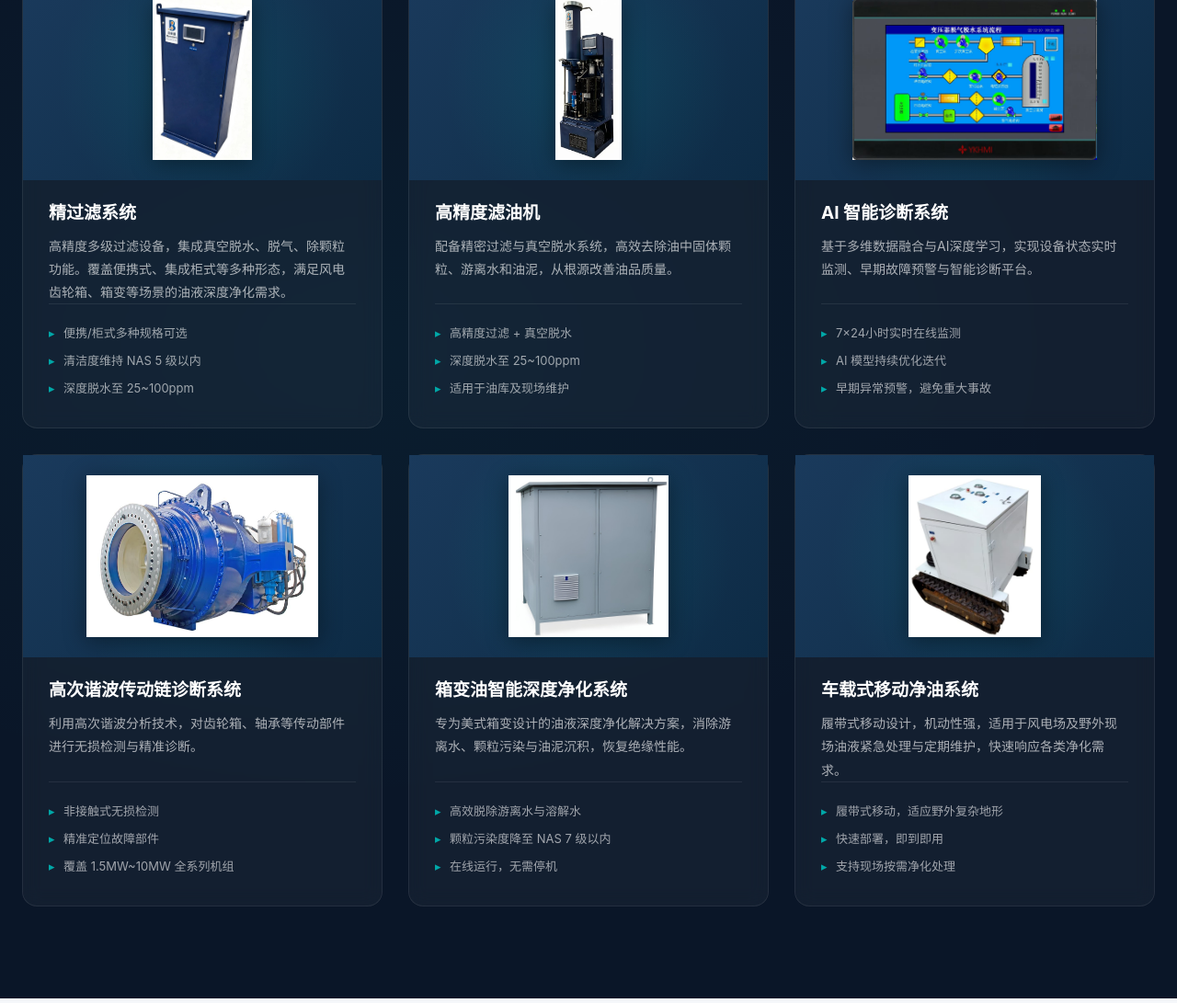
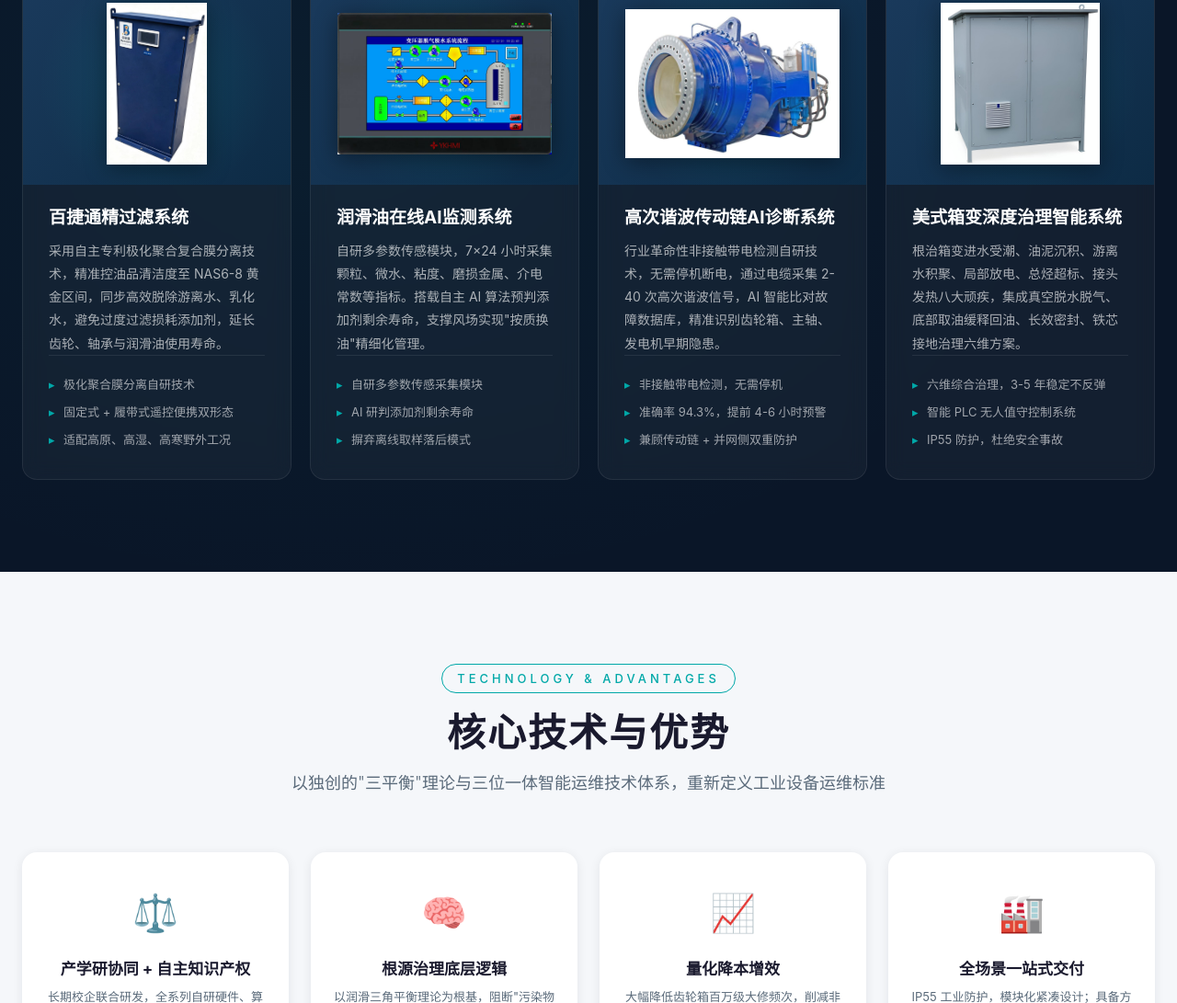
Before and after one commit to luoxuewuhen123/zhongdianWeb, a website: page index.html in a window 1280 px wide. Shown: the part 2664-3755 px from the top of the page at 92% size. Drawn offline with Linux system fonts and the light colour scheme.

Commit message:
2026-7-26 14:15

```diff
--- a/index.html
+++ b/index.html
@@ -442,8 +442,8 @@
         .products .section-tag { border-color: var(--accent); color: var(--accent-light); }
         .product-grid {
             display: grid;
-            grid-template-columns: repeat(3, 1fr);
-            gap: 28px;
+            grid-template-columns: repeat(4, 1fr);
+            gap: 20px;
             position: relative;
             z-index: 1;
         }
@@ -1130,7 +1130,7 @@
         @media (max-width: 1024px) {
             .about-grid { grid-template-columns: 1fr; gap: 40px; }
             .pain-grid { grid-template-columns: 1fr 1fr; }
-            .product-grid { grid-template-columns: 1fr 1fr; }
+            .product-grid { grid-template-columns: 1fr 1fr; gap: 16px; }
             .adv-grid { grid-template-columns: 1fr 1fr; }
             .partner-logos { grid-template-columns: repeat(4, 1fr); }
             .footer-top { grid-template-columns: 1fr 1fr; }
@@ -1349,32 +1349,35 @@
                 <span class="section-tag">ABOUT US</span>
                 <h2>中电智为（北京）科技有限公司</h2>
                 <p>
-                    中电智为（北京）科技有限公司，旗下品牌"百捷通（Beesolon）"，是一家专注于工业设备全生命周期智能运维解决方案的高新技术企业。公司以"过滤净化 + 油品监测 + 高次谐波传动链检测"与AI多维深度融合的三位一体智能运维技术为核心，深耕风电、光热等新能源领域。
+                    中电智为（北京）科技有限公司<strong>（CHIEVIN）</strong>成立于<strong>2013 年</strong>，是专注风电新能源赛道、深耕工业设备全生命周期智能运维的高新技术企业，旗下核心运维品牌<strong>百捷通 Beesolon</strong>。
                 </p>
                 <p>
-                    我们围绕独创的润滑系统"三平衡"理论，致力于破解非计划停机、隐性故障和高昂运维成本等行业核心痛点，助力客户实现从"被动维修"到"主动预防"、从"粗放运维"到"精准治理"的跨越，最终落地无人值守远程智能化运维。
+                    公司长期与国内顶尖科研院校、行业技术专家建立产学研深度协同合作，共建流体净化、电气故障诊断联合实验室。依托自主研发的润滑三平衡理论、高次谐波 AI 诊断、极化聚合精密净化等前沿技术，累计取得多项发明专利、软件著作权与产品知识产权，打造"过滤净化 + 油品在线监测 + 传动链电气诊断"三位一体运维体系。
+                </p>
+                <p>
+                    企业聚焦风电齿轮箱、美式箱变两大核心设备，提供源头治理、实时监测、故障预判、长效管控一站式数字化解决方案，服务国内各大头部风电集团，构建安全、高效、低成本的智慧风电运维产业生态。
                 </p>
             </div>
             <div class="about-cards fade-in">
                 <div class="about-card">
                     <span class="icon">🔬</span>
-                    <h4>核心技术</h4>
-                    <p>过滤净化 + 油品监测 + 高次谐波传动链检测 + AI多维深度融合</p>
+                    <h4>产学研协同</h4>
+                    <p>联合高校课题组与行业专家，共建联合实验室，攻关节能环保核心课题</p>
                 </div>
                 <div class="about-card">
                     <span class="icon">⚙️</span>
                     <h4>三平衡理论</h4>
-                    <p>独创污染物、添加剂、油膜三平衡体系，从根源破解润滑失效</p>
+                    <p>独创污染物、添加剂、油膜三平衡体系，从根源阻断润滑失效恶性循环</p>
                 </div>
                 <div class="about-card">
-                    <span class="icon">📡</span>
-                    <h4>智能监测</h4>
-                    <p>7×24小时远程诊断，AI实时预警，变被动为主动</p>
+                    <span class="icon">🛡️</span>
+                    <h4>自主知识产权</h4>
+                    <p>多项发明专利与软件著作权，全系列自研硬件、算法与管控平台</p>
                 </div>
                 <div class="about-card">
                     <span class="icon">🌱</span>
-                    <h4>绿色低碳</h4>
-                    <p>延长设备寿命、减少资源浪费，助力碳中和目标</p>
+                    <h4>企业愿景</h4>
+                    <p>携手新能源企业共建智慧风电运维体系，助力国家双碳战略落地</p>
                 </div>
             </div>
         </div>
@@ -1423,82 +1426,54 @@
                     <img src="images/product-cabinet.jpg" alt="精过滤系统" loading="lazy">
                 </div>
                 <div class="product-body">
-                    <h4>精过滤系统</h4>
-                    <p>高精度多级过滤设备，集成真空脱水、脱气、除颗粒功能。覆盖便携式、集成柜式等多种形态，满足风电齿轮箱、箱变等场景的油液深度净化需求。</p>
+                    <h4>百捷通精过滤系统</h4>
+                    <p>采用自主专利极化聚合复合膜分离技术，精准控油品清洁度至 NAS6-8 黄金区间，同步高效脱除游离水、乳化水，避免过度过滤损耗添加剂，延长齿轮、轴承与润滑油使用寿命。</p>
                     <ul class="product-features">
-                        <li>便携/柜式多种规格可选</li>
-                        <li>清洁度维持 NAS 5 级以内</li>
-                        <li>深度脱水至 25~100ppm</li>
+                        <li>极化聚合膜分离自研技术</li>
+                        <li>固定式 + 履带式遥控便携双形态</li>
+                        <li>适配高原、高湿、高寒野外工况</li>
                     </ul>
                 </div>
             </div>
             <div class="product-card fade-in">
                 <div class="product-image">
-                    <img src="images/product-tall.jpg" alt="高精度滤油机" loading="lazy">
+                    <img src="images/tech-control-panel.jpg" alt="润滑油在线AI监测系统" loading="lazy">
                 </div>
                 <div class="product-body">
-                    <h4>高精度滤油机</h4>
-                    <p>配备精密过滤与真空脱水系统，高效去除油中固体颗粒、游离水和油泥，从根源改善油品质量。</p>
+                    <h4>润滑油在线AI监测系统</h4>
+                    <p>自研多参数传感模块，7×24 小时采集颗粒、微水、粘度、磨损金属、介电常数等指标。搭载自主 AI 算法预判添加剂剩余寿命，支撑风场实现"按质换油"精细化管理。</p>
                     <ul class="product-features">
-                        <li>高精度过滤 + 真空脱水</li>
-                        <li>深度脱水至 25~100ppm</li>
-                        <li>适用于油库及现场维护</li>
+                        <li>自研多参数传感采集模块</li>
+                        <li>AI 研判添加剂剩余寿命</li>
+                        <li>摒弃离线取样落后模式</li>
                     </ul>
                 </div>
             </div>
             <div class="product-card fade-in">
                 <div class="product-image">
-                    <img src="images/tech-control-panel.jpg" alt="AI智能诊断系统">
+                    <img src="images/product-gearbox.jpeg" alt="高次谐波传动链AI诊断系统" loading="lazy">
                 </div>
                 <div class="product-body">
-                    <h4>AI 智能诊断系统</h4>
-                    <p>基于多维数据融合与AI深度学习，实现设备状态实时监测、早期故障预警与智能诊断平台。</p>
+                    <h4>高次谐波传动链AI诊断系统</h4>
+                    <p>行业革命性非接触带电检测自研技术，无需停机断电，通过电缆采集 2-40 次高次谐波信号，AI 智能比对故障数据库，精准识别齿轮箱、主轴、发电机早期隐患。</p>
                     <ul class="product-features">
-                        <li>7×24小时实时在线监测</li>
-                        <li>AI 模型持续优化迭代</li>
-                        <li>早期异常预警，避免重大事故</li>
+                        <li>非接触带电检测，无需停机</li>
+                        <li>准确率 94.3%，提前 4-6 小时预警</li>
+                        <li>兼顾传动链 + 并网侧双重防护</li>
                     </ul>
                 </div>
             </div>
             <div class="product-card fade-in">
                 <div class="product-image">
-                    <img src="images/product-gearbox.jpeg" alt="风机齿轮箱" loading="lazy">
+                    <img src="images/site-boxtransformer2.jpg" alt="美式箱变深度治理智能系统" loading="lazy">
                 </div>
                 <div class="product-body">
-                    <h4>高次谐波传动链诊断系统</h4>
-                    <p>利用高次谐波分析技术，对齿轮箱、轴承等传动部件进行无损检测与精准诊断。</p>
+                    <h4>美式箱变深度治理智能系统</h4>
+                    <p>根治箱变进水受潮、油泥沉积、游离水积聚、局部放电、总烃超标、接头发热八大顽疾，集成真空脱水脱气、底部取油缓释回油、长效密封、铁芯接地治理六维方案。</p>
                     <ul class="product-features">
-                        <li>非接触式无损检测</li>
-                        <li>精准定位故障部件</li>
-                        <li>覆盖 1.5MW~10MW 全系列机组</li>
-                    </ul>
-                </div>
-            </div>
-            <div class="product-card fade-in">
-                <div class="product-image">
-                    <img src="images/site-boxtransformer2.jpg" alt="箱变油智能深度净化">
-                </div>
-                <div class="product-body">
-                    <h4>箱变油智能深度净化系统</h4>
-                    <p>专为美式箱变设计的油液深度净化解决方案，消除游离水、颗粒污染与油泥沉积，恢复绝缘性能。</p>
-                    <ul class="product-features">
-                        <li>高效脱除游离水与溶解水</li>
-                        <li>颗粒污染度降至 NAS 7 级以内</li>
-                        <li>在线运行，无需停机</li>
-                    </ul>
-                </div>
-            </div>
-            <div class="product-card fade-in">
-                <div class="product-image">
-                    <img src="images/product-mobile.jpg" alt="车载式移动净油系统">
-                </div>
-                <div class="product-body">
-                    <h4>车载式移动净油系统</h4>
-                    <p>履带式移动设计，机动性强，适用于风电场及野外现场油液紧急处理与定期维护，快速响应各类净化需求。</p>
-                    <ul class="product-features">
-                        <li>履带式移动，适应野外复杂地形</li>
-                        <li>快速部署，即到即用</li>
-                        <li>支持现场按需净化处理</li>
+                        <li>六维综合治理，3-5 年稳定不反弹</li>
+                        <li>智能 PLC 无人值守控制系统</li>
+                        <li>IP55 防护，杜绝安全事故</li>
                     </ul>
                 </div>
             </div>
@@ -1517,23 +1492,23 @@
         <div class="adv-grid">
             <div class="adv-card fade-in">
                 <span class="icon">⚖️</span>
-                <h4>三平衡理论</h4>
-                <p>污染物(Contaminant)、添加剂(Additive)、油膜(Oil Film)三者动态平衡，从根源破解润滑失效</p>
+                <h4>产学研协同 + 自主知识产权</h4>
+                <p>长期校企联合研发，全系列自研硬件、算法与管控平台，持有自主专利与软件著作权，构建行业独有的技术壁垒</p>
             </div>
             <div class="adv-card fade-in">
                 <span class="icon">🧠</span>
-                <h4>AI 深度融合</h4>
-                <p>多维数据融合 + 深度学习算法，实现从"依靠经验判断"到"数据驱动决策"的跨越</p>
+                <h4>根源治理底层逻辑</h4>
+                <p>以润滑三角平衡理论为根基，阻断"污染物→添加剂损耗→油膜破损→设备磨损"恶性循环，治理效果长效稳定不反弹</p>
             </div>
             <div class="adv-card fade-in">
                 <span class="icon">📈</span>
-                <h4>量化收益</h4>
-                <p>单台风机年均节约成本约6.7万元，投资回收期小于6个月，ROI清晰可量化</p>
+                <h4>量化降本增效</h4>
+                <p>大幅降低齿轮箱百万级大修频次，削减非计划停机发电量损失，综合投资回报可达 3.8 倍</p>
             </div>
             <div class="adv-card fade-in">
                 <span class="icon">🏭</span>
-                <h4>全系列覆盖</h4>
-                <p>解决方案已在 1.5MW~10MW 全系列机组、风电、光热等多领域成熟落地验证</p>
+                <h4>全场景一站式交付</h4>
+                <p>IP55 工业防护，模块化紧凑设计；具备方案设计、设备供货、现场技改、数字化运维一体化交付能力</p>
             </div>
         </div>
 
--- /dev/null
+++ b/package.json
@@ -0,0 +1,5 @@
+{
+  "dependencies": {
+    "mammoth": "^1.12.0"
+  }
+}
```
Also changed, not shown: images/product-mobile.jpg (deleted), images/product-tall.jpg (deleted), 1 other file.
